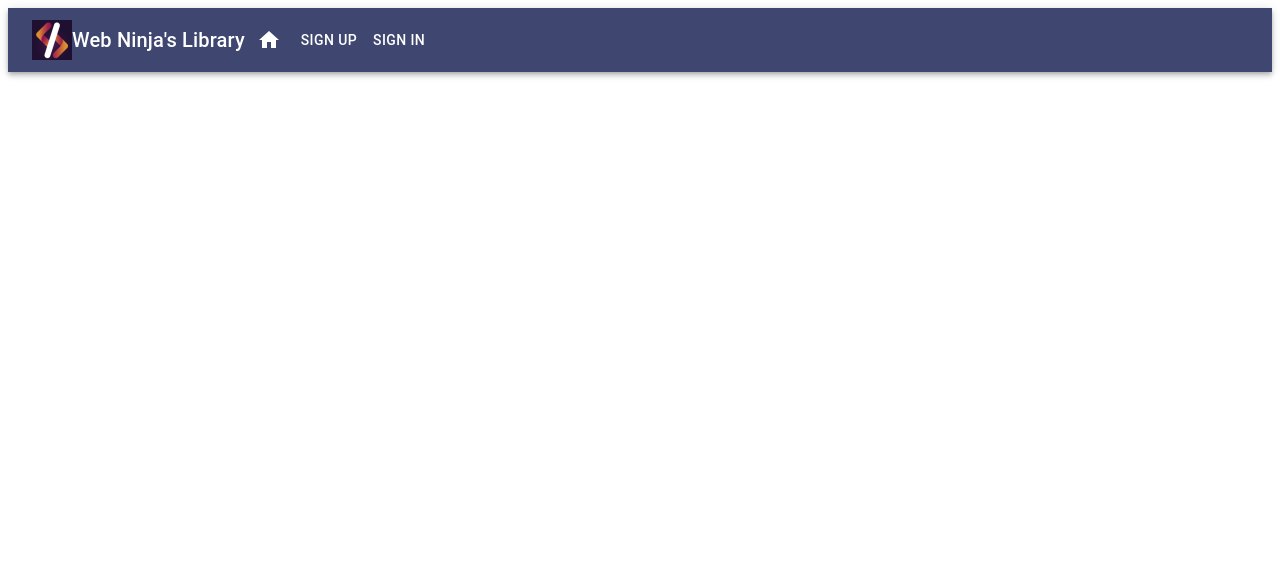
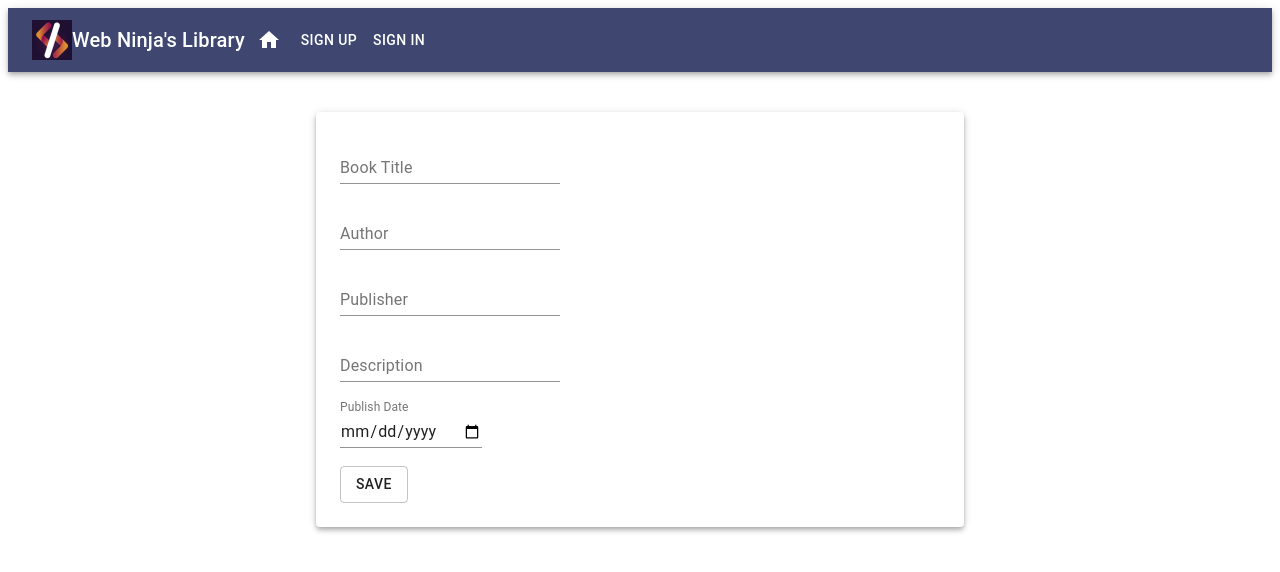
Before and after one commit to NhuNhuNguyen/WebApplicationFinalProject, a React (Vite) app in the folder client/: page /addItem in a window 1280 px wide. Shown: the top 572 px of the page. Built offline with nearby package versions, Linux system fonts and the light colour scheme; what react-client-session would draw is missing.

Commit message:
v04i supported add collections -Kwok Wing

```diff
--- a/client/MainRouter.jsx
+++ b/client/MainRouter.jsx
@@ -16,6 +16,7 @@ import PrivateRoute from "./lib/PrivateRoute.jsx";
 import EditProfile from "./user/EditProfile.jsx";
 import DetailBook from "./lib/DetailBook.jsx";
 import HomeDetail from "./lib/HomeDetail.jsx";
+import AddItem from "./book/AddItem.jsx";
 
 function MainRouter() {
   return (
@@ -36,6 +37,7 @@ function MainRouter() {
         <Route path="/user/:userId" element={<Profile />} />
         <Route path="/book/:bookId" element={<DetailBook />} />
         <Route path="/bookPub/:bookId" element={<HomeDetail />} />
+        <Route path="/addItem" element={<AddItem />} />
 
         <Route
           path="/user/edit/:userId"
--- /dev/null
+++ b/client/book/AddItem.jsx
@@ -0,0 +1,93 @@
+import {
+    Button,
+    TextField,
+    Paper,
+    makeStyles
+} from "@material-ui/core";
+
+import React, { useState } from "react";
+import { create } from "../borrow/api-book.js";
+
+const useStyles = makeStyles((theme) => ({
+    root: {
+        maxWidth: 600,
+        margin: "auto",
+        padding: theme.spacing(3),
+        marginTop: theme.spacing(5),
+    },
+    title: {
+        marginTop: theme.spacing(3),
+        color: theme.palette.protectedTitle,
+    },
+}));
+
+export default function AddItem() {
+    const classes = useStyles();
+    const [state, setState] = useState({
+        title: "",
+        author: "",
+        publisher: "",
+        description: "",
+        rating:0,
+        publishDate: ""
+    })
+    const [message, setMessage] = useState("");
+    const [isSubmitted, setIsSubmitted] = useState(false);
+
+    const handleSubmit = (e) => {
+        e.preventDefault();
+        console.log(state);
+        const abortController = new AbortController();
+        const signal = abortController.signal;
+        create(state).then((data) => {
+        if (data && data.error) {
+            console.log(data.error);
+        } else {
+            console.log(data);
+            setState(data);
+            setMessage("Book added successfully!"); // Add this line
+            setIsSubmitted(true);
+        }
+        })
+    }
+
+    const handleChange = (name) => (event) => {
+        if (name == "publishDate") {
+            setState({ ...state, [name]: event.target.value +" 00:00" });
+        } else {
+            setState({ ...state, [name]: event.target.value  });
+        }
+    };
+
+    return (
+        <Paper className={classes.root} elevation={4}>
+            <form onSubmit={handleSubmit}>
+                <TextField label="Book Title"
+                    color="secondary"
+                    onChange={handleChange("title")} /> <br /> <br />
+                <TextField label="Author"
+                    color="secondary"
+                    onChange={handleChange("author")} /> <br /> <br />
+                <TextField label="Publisher"
+                    color="secondary"
+                    onChange={handleChange("publisher")} /> <br /> <br />
+
+                <TextField label="Description"
+                    color="secondary"
+                    onChange={handleChange("description")} /> <br /> <br />
+
+                    <TextField
+                        label="Publish Date"
+                        type="date"
+                        InputLabelProps={{
+                            shrink: true,
+                        }}
+                        onChange={handleChange("publishDate")}
+                    /><br /> <br />
+
+                <Button variant="outlined" type="submit" disabled={isSubmitted}>Save</Button>
+            </form>
+            {message && <p style={{ color: 'red' }}>{message}</p>} {/* Add this line */}
+        </Paper>
+    )
+}
--- a/client/core/Menu.jsx
+++ b/client/core/Menu.jsx
@@ -68,6 +68,9 @@ export default function Menu(){
       <Link to="/return">
         <Button style={isActive(location, "/return")}>Return</Button>
       </Link>
+      <Link to="/addItem">
+        <Button style={isActive(location, "/addItem")}>Add Book</Button>
+      </Link>
           <Button color="inherit" onClick={() => {
                auth.clearJWT(() => navigate('/'));
             }}>Sign out</Button>
--- a/client/package.json
+++ b/client/package.json
@@ -14,6 +14,7 @@
     "@fontsource/roboto": "^5.0.5",
     "@material-ui/core": "^4.12.4",
     "@material-ui/icons": "^4.11.3",
+    "@material-ui/pickers": "^3.3.11",
     "@material-ui/styles": "^4.11.5",
     "@mui/styles": "^5.13.7",
     "bcrypt": "^5.1.0",
```
Also changed, not shown: 2 other files (tests, documents, lock files or other folders).
